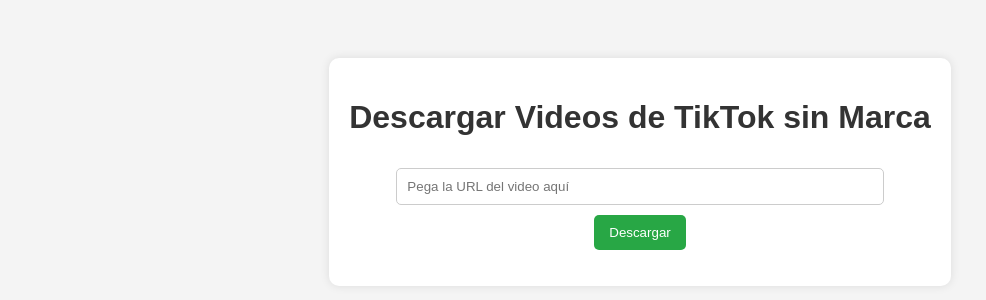
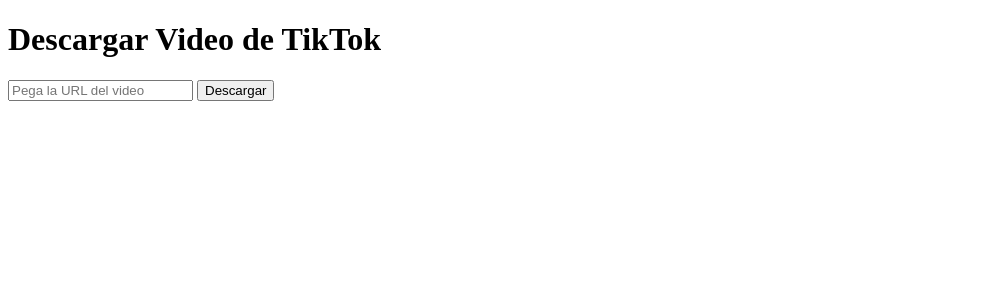
Before and after one commit to Duban12/flask-tiktok-downloader, a Flask app: page / in a window 1280 px wide. Shown: the top 300 px of the page, without its empty margins (0-986 px from the left). Run offline with Flask 3, Linux system fonts and the light colour scheme.

Commit message:
Update index.html

```diff
--- a/templates/index.html
+++ b/templates/index.html
@@ -4,19 +4,15 @@
     <meta charset="UTF-8">
     <meta name="viewport" content="width=device-width, initial-scale=1.0">
     <title>Descargar Videos de TikTok</title>
-    <link rel="stylesheet" href="{{ url_for('static', filename='style.css') }}">
 </head>
 <body>
-    <div class="container">
-        <h1>Descargar Videos de TikTok sin Marca</h1>
-        <input type="text" id="url" placeholder="Pega la URL del video aquí">
-        <button onclick="descargar()">Descargar</button>
-        <p id="mensaje"></p>
-    </div>
+    <h1>Descargar Video de TikTok</h1>
+    <input type="text" id="videoUrl" placeholder="Pega la URL del video">
+    <button onclick="descargarVideo()">Descargar</button>
 
     <script>
-        function descargar() {
-            const url = document.getElementById("url").value;
+        function descargarVideo() {
+            const url = document.getElementById("videoUrl").value;
             if (!url) {
                 alert("Por favor, ingresa una URL válida");
                 return;
@@ -27,16 +23,22 @@
                 headers: { "Content-Type": "application/json" },
                 body: JSON.stringify({ url: url })
             })
-            .then(response => response.json())
-            .then(data => {
-                if (data.error) {
-                    document.getElementById("mensaje").textContent = "❌ Error: " + data.error;
-                } else {
-                    document.getElementById("mensaje").textContent = "✅ Descarga Finalizada ";
+            .then(response => {
+                if (!response.ok) {
+                    throw new Error("No se pudo descargar el video.");
                 }
+                return response.blob();
+            })
+            .then(blob => {
+                const link = document.createElement("a");
+                link.href = window.URL.createObjectURL(blob);
+                link.download = "video_tiktok.mp4";
+                document.body.appendChild(link);
+                link.click();
+                document.body.removeChild(link);
             })
             .catch(error => {
-                document.getElementById("mensaje").textContent = "❌ Error: " + error;
+                alert("Error: " + error.message);
             });
         }
     </script>
```
